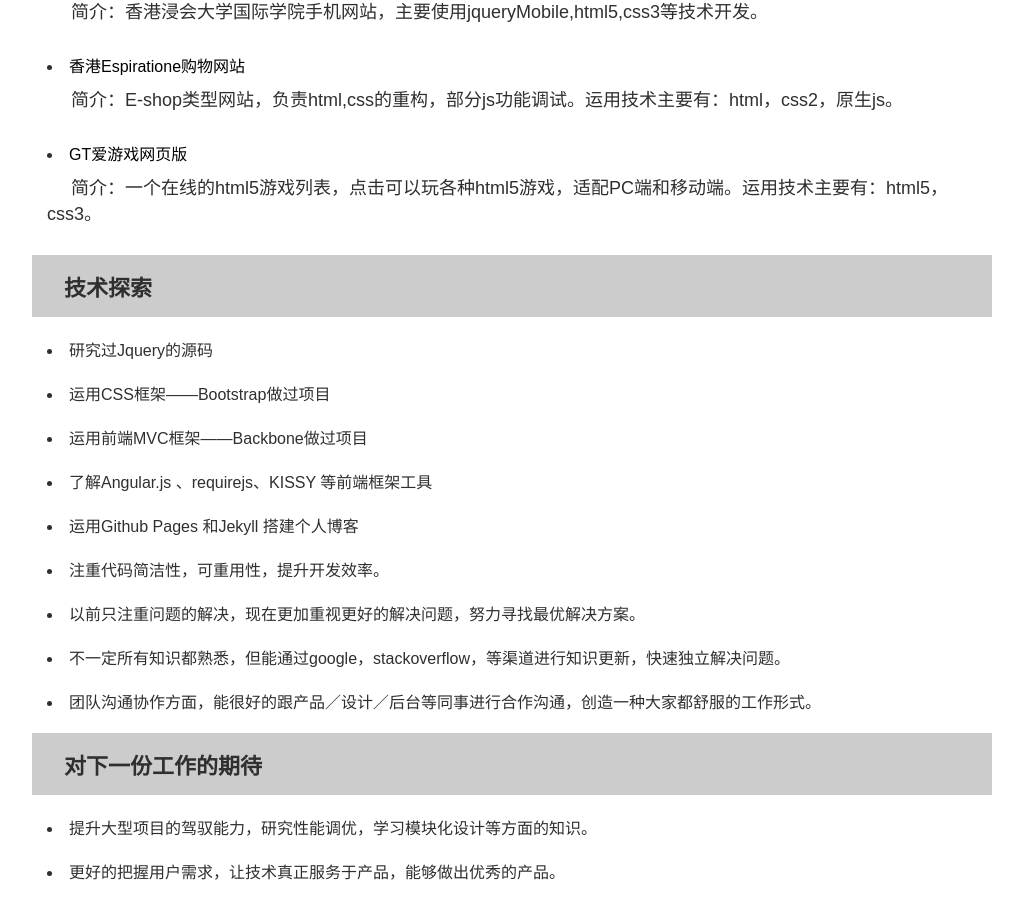
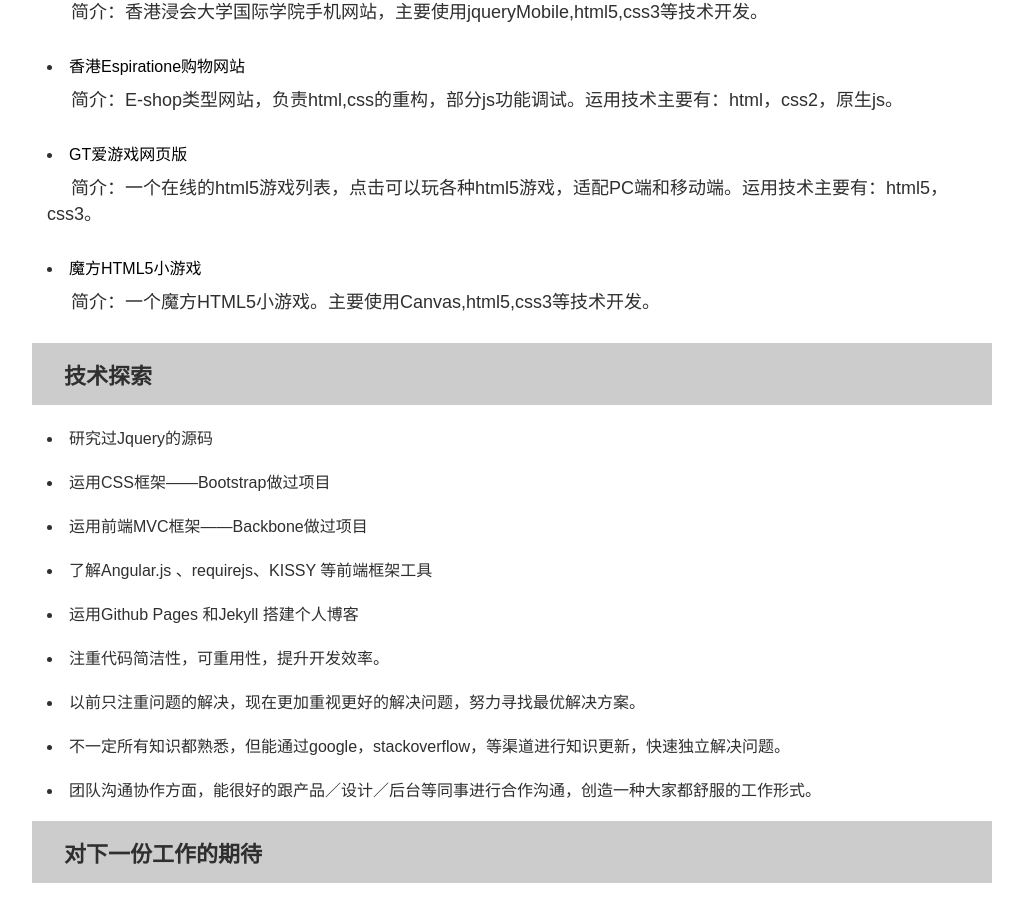
Before and after one commit to yubiaobin/yubiaobin.github.io, a Jekyll site: the page resume.html, which Jekyll copies as it is, in a window 1280 px wide and 900 px high, scrolled down 2384 px. Shown: the whole window, without its empty margins (128-1151 px from the left). Built offline with Jekyll 4.4.1, drawn with Linux system fonts in a browser that asks for light colours; comment, search, counter and statistics services are not loaded.

Commit message:
add rubik page in resume pages

```diff
--- a/resume.html
+++ b/resume.html
@@ -176,15 +176,6 @@
 	        			一个类似游戏盒子的手机应用，初期技术选型阶段选用Phonegap+Jquerymobile+Backbone 完成所有前端基础性页面并且和后端进行数据交互，做完发现前端列表数据很多时候滑动效果特别卡顿，后来就用 Phonegap + Ratchet + Backbone重构所有前端页面，最终完成该项目。
 	        		</p>
 	        	</li>
-	            <!-- <li>
-	                <p><a target="_blank" href="http://3g.163.com/ntes/special/00340BF8/hdlb.html">网易新闻客户端活动广场</a></p>
-	                <p class="itemIntro">简介：一个网易新闻客户端native app的内嵌wap页，使用hybrid开发形式，提供一个活动入口页面。主要使用Zepto,html5,css3等技术开发。</p>
-	            </li>
-
-	            <li>
-	                <p>pad版支付宝</p>
-	                <p>简介：主要承担html和css编写工作，参与部分开发联调。运用技术主要有：html5，css3，原生js和jQuery。</p>
-	            </li> -->
 	            <li>
 	        		<span><a target="_blank" href="http://www.52retail.com">www.52retail.com</a></span>
 	        		<p class="itemIntro">一个SNS网站兼具E-SHOP功能，五天内完成所有前端基础性页面并且编写登录表单，忘记密码等等表单的验证以及E-SHOP相关的交互效果所需的Javascript脚本，项目时间紧急，但是最终保质保量的完成了项目。</p>
@@ -204,6 +195,10 @@
 	            <li>
 	            	<span><a href="http://www.ga-it.cn/static/gamelist/index.html" target="_blank">GT爱游戏网页版</a></span>
 	        		<p class="itemIntro">简介：一个在线的html5游戏列表，点击可以玩各种html5游戏，适配PC端和移动端。运用技术主要有：html5，css3。</p>
+	            </li>
+	           	<li>
+	                <span><a target="_blank" href="http://www.oc35.com/rubik.html">魔方HTML5小游戏</a></span>
+	                <p class="itemIntro">简介：一个魔方HTML5小游戏。主要使用Canvas,html5,css3等技术开发。</p>
 	            </li>
 	        </ul>
 	    </div>
```
